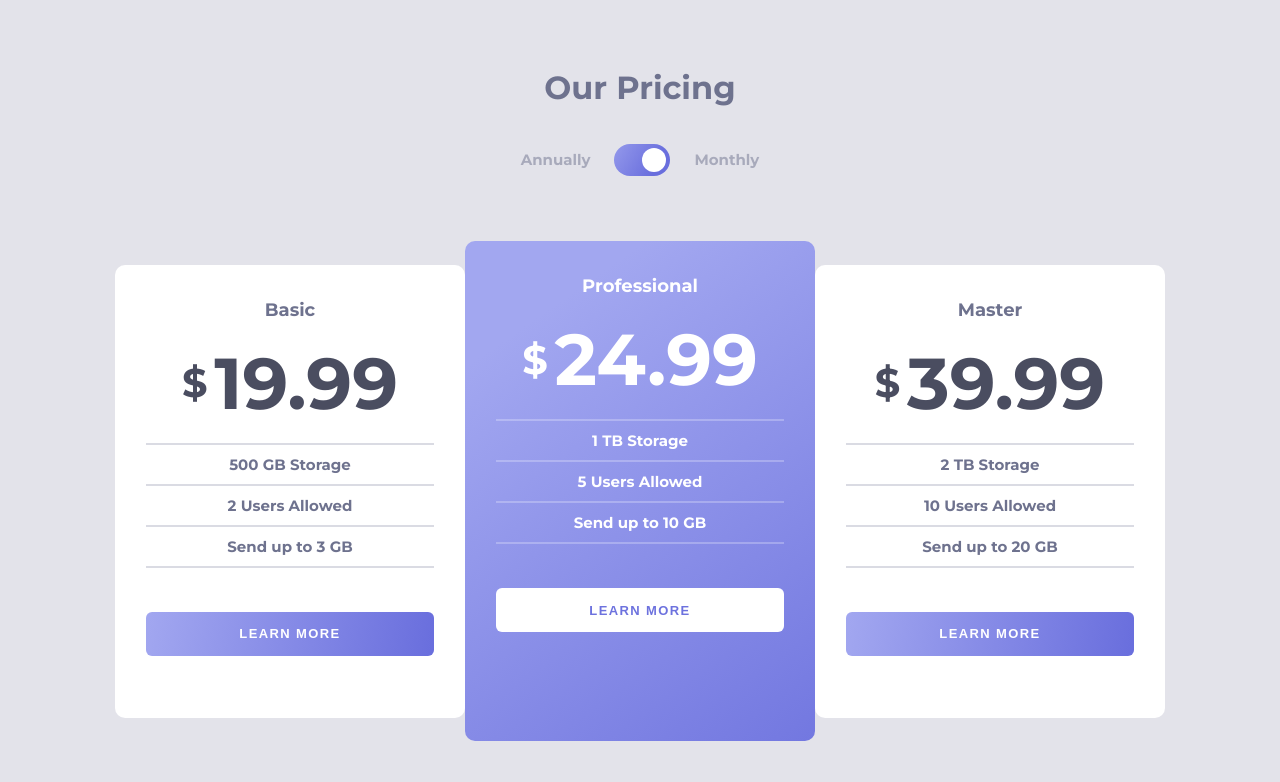
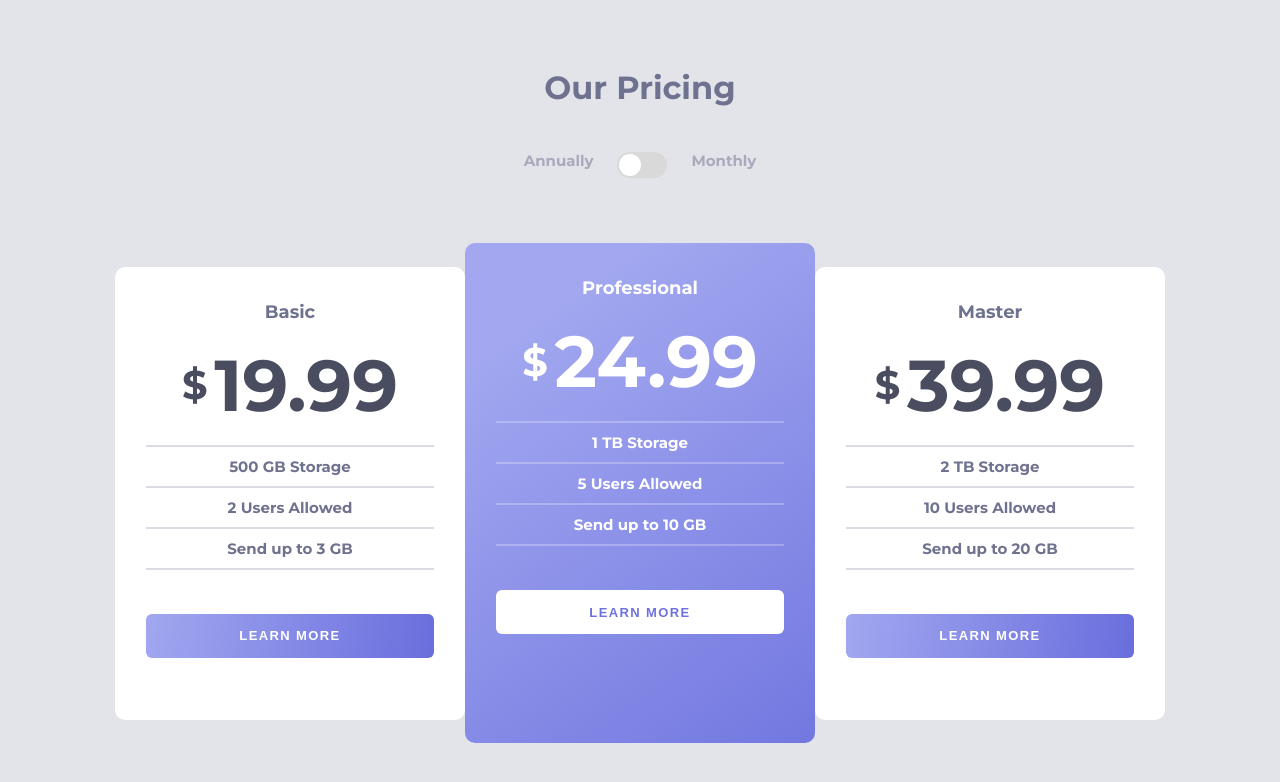
Before and after one commit to beqatsk/pricing-component, a React (Vite) app: page / in a window 1280 px wide. Shown: the top 782 px of the page. Built offline with nearby package versions, Linux system fonts and the light colour scheme.

Commit message:
change toggle button

```diff
--- a/src/App.css
+++ b/src/App.css
@@ -1,36 +1,3 @@
-h2 {
-  font-size: 32px;
-  color: #6e728e;
-  margin-top: 72px;
-}
-.toggle-menu {
-  display: flex;
-  gap: 24px;
-  justify-content: center;
-  align-items: center;
-  margin-top: 40px;
-}
-.annually,
-.monthly {
-  font-size: 15px;
-  color: #6e728e;
-  line-height: 1.87;
-  opacity: 0.5;
-}
-.toggle-btn {
-  width: 56px;
-  height: 32px;
-  padding: 4px 4px 4px 28px;
-  border-radius: 16px;
-  background-image: linear-gradient(120deg, #a2a7f0 -25%, #696edd 75%);
-  cursor: pointer;
-}
-.circle {
-  width: 24px;
-  height: 24px;
-  background-color: white;
-  border-radius: 50px;
-}
 .list-container {
   display: flex;
   justify-content: center;
--- a/src/App.jsx
+++ b/src/App.jsx
@@ -7,6 +7,7 @@ function App() {
   return (
     <>
       <Toggle />
+
       <div className="list-container">
         {date.map((item, index) => (
           <div
--- /dev/null
+++ b/src/components/toggle.css
@@ -0,0 +1,53 @@
+h2 {
+  font-size: 32px;
+  color: #6e728e;
+  margin-top: 72px;
+}
+.toggle-menu {
+  display: flex;
+  gap: 24px;
+  justify-content: center;
+  align-items: center;
+  margin-top: 40px;
+}
+.annually,
+.monthly {
+  font-size: 15px;
+  color: #6e728e;
+  line-height: 1.87;
+  opacity: 0.5;
+}
+.toggle {
+  position: relative;
+  display: inline-block;
+  margin-top: 0.5rem;
+  width: 50px;
+  height: 26px;
+  background-color: hsl(0, 0%, 85%);
+  border-radius: 25px;
+  cursor: pointer;
+  transition: background-color 0.25s ease-in;
+}
+.toggle::after {
+  content: "";
+  position: absolute;
+  top: 2px;
+  left: 2px;
+  width: 22px;
+  height: 22px;
+  background-color: white;
+  border-radius: 50%;
+  transition: all 0.25s ease-out;
+}
+#cb-toggle:checked + .toggle {
+  background-image: linear-gradient(145deg, #a2a7f0 17%, #696edd 117%);
+}
+#cb-toggle:checked + .toggle::after {
+  transform: translateX(24px);
+}
+.hide-me {
+  display: none;
+  opacity: 0;
+  height: 0;
+  width: 0;
+}
--- a/src/components/toggle.jsx
+++ b/src/components/toggle.jsx
@@ -1,13 +1,18 @@
-// import React from "react";
+import "./toggle.css";
 const Toggle = () => {
   return (
     <div>
       <h2>Our Pricing</h2>
       <div className="toggle-menu">
         <p className="annually">Annually</p>
-        <div className="toggle-btn">
-          <div className="circle"></div>
-        </div>
+        <input
+          id="cb-toggle"
+          type="checkbox"
+          className="hide-me"
+          aria-labelledby="cb-label"
+        />
+        <label htmlFor="cb-toggle" className="toggle"></label>
+
         <p className="monthly">Monthly</p>
       </div>
     </div>
```
